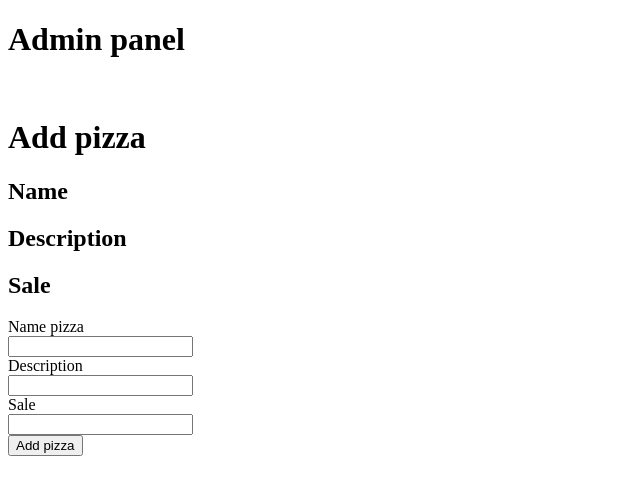
After one commit to SashaOboroshniyUa/Pizza_project, a Flask app: page /get_admin_panel/ in a window 1280 px wide. The commit adds this page. Shown: the top 495 px of the page, without its empty margins (0-640 px from the left). Run offline with Flask 3, Linux system fonts and the light colour scheme.

Commit message:
kostya krutoi senior teacher python

```diff
--- a/app.py
+++ b/app.py
@@ -1,9 +1,12 @@
+import sqlite3
+
 from flask import Flask, render_template, request, abort
 
 
 app = Flask(__name__)
 
 CAPTCHA = "abo123"
+ADMIN_NAME = "Kostya_senior_ananas"
 max_score = 100
 rabs = [
   {"name": "Aboba", "score": 100},
@@ -44,12 +47,23 @@ def post_captcha():
         return abort(404)
 
 
+@app.get("/get_admin_panel/")
+def get_admin_panel():
+    return render_template("admin_panel.html")
+
+
 @app.post("/login/")
 def post_login():
     user = request.form["name"].capitalize()
+    print(user)
     if user in ban_name:
+        print("ban_name")
         return abort(404)
+    if user == ADMIN_NAME:
+        print("admin_name")
+        return render_template("admin_panel.html")
     else:
+        print("wadw")
         return render_template("index.html", users=user)
 
 
@@ -75,18 +89,81 @@ def menu2():
     return render_template("menu2.html", **menu_item)
 
 
-@app.get("/menu1/")
-def menu1():
-    menu_item = {
-        "menu": menu
-    }
-    return render_template("menu1.html", **menu_item)
-
-
 @app.get("/menu3/")
 def special_offer():
     return render_template("menu3.html")
 
 
+@app.get('/init/')
+def create_pizza():
+    try:
+        sqlite_connection = sqlite3.connect('sql_admin.db')
+        cursor = sqlite_connection.cursor()
+
+
+
+        create_table_query = """
+                    CREATE TABLE IF NOT EXISTS pizza_db (
+                        name TEXT NOT NULL,
+                        description TEXT UNIQUE,
+                        price REAL
+                    );
+                    """
+
+        cursor.execute(create_table_query)
+    except sqlite3.Error as error:
+        print("хуй", error)
+
+    return render_template("login.html")
+
+
+@app.post("/admin_panel/")
+def add_pizza():
+        name = request.form["name"]
+        description = request.form["description"]
+        price = request.form["price"]
+
+        try:
+            sqlite_connection = sqlite3.connect("sql_admin.db")
+            cursor = sqlite_connection.cursor()
+            insert_query = """INSERT INTO pizza_db
+            (name, description, price)
+            VALUES (?, ?, ?);"""
+            cursor.execute(insert_query, (name, description, int(price)))
+            sqlite_connection.commit()
+            print("Добавилось")
+        except sqlite3.Error as error:
+            print("Проблема: ", error)
+
+        return render_template("index.html")
+
+
+def get_pizzas():
+    sqlite_connection = sqlite3.connect("sql_admin.db")
+    try:
+        cursor = sqlite_connection.cursor()
+        cursor.execute("SELECT * FROM pizza_db")
+        pizza = cursor.fetchall()
+        return pizza
+
+    except sqlite3.Error as error:
+        print("Проблема при запуске меню пицц:", error)
+
+    finally:
+        if sqlite_connection:
+            sqlite_connection.close()
+            print("Піца отримана")
+
+
+@app.get("/menu/")
+def display_menu():
+    try:
+        pizzas = get_pizzas()
+        return render_template("menu1.html", pizzas=pizzas)
+    except Exception as eror:
+        print("Ошибка при отображении меню:", eror)
+        abort(500)
+
+
 if __name__ == "__main__":
     app.run(port=8080, debug=True)
--- /dev/null
+++ b/templates/admin_panel.html
@@ -0,0 +1,23 @@
+<!DOCTYPE html>
+<html lang="en">
+<head>
+    <meta charset="UTF-8">
+    <title>Admin Panel</title>
+</head>
+<body>
+<h1>Admin panel</h1>
+<form action="/admin_panel/" method="post">
+    <br> <h1>Add pizza</h1>
+    <h2>Name</h2>
+    <h2>Description</h2>
+    <h2>Sale</h2>
+    <label for="name">Name pizza</label> <br>
+    <input type="text" id="name" name="name" required> <br>
+    <label for="description">Description</label> <br>
+    <input type="text" id="description" name="description" required> <br>
+    <label for="price">Sale</label> <br>
+    <input type="number" id="price" name="price" required> <br>
+    <button type="submit">Add pizza</button>
+  </form>
+</body>
+</html>
--- a/templates/menu_buttons.html
+++ b/templates/menu_buttons.html
@@ -8,7 +8,7 @@
 <body>
 <ul class="menu">
     <li>
-        <a href="/menu1/">From lower price to higher price</a>
+        <a href="/menu/">Original product</a>
     </li>
     <li>
         <a href="/menu2/">From higher price to lower price</a>
```
Also changed, not shown: templates/menu1.html (+4 -4 lines).
